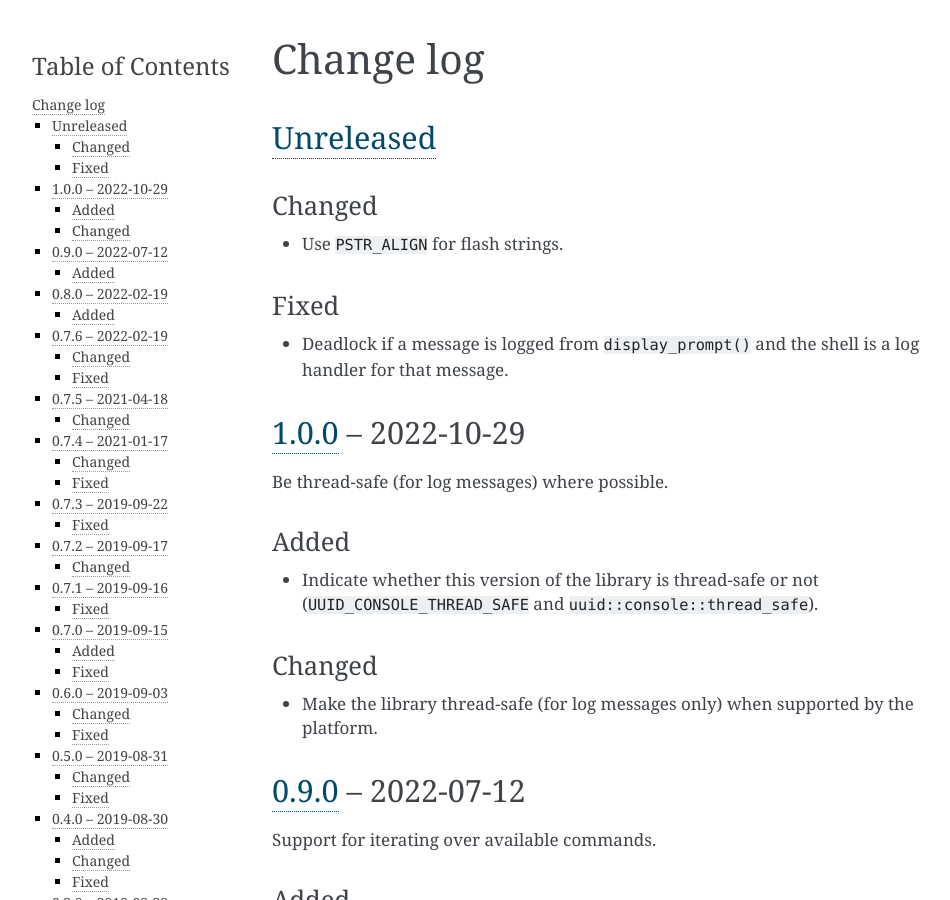
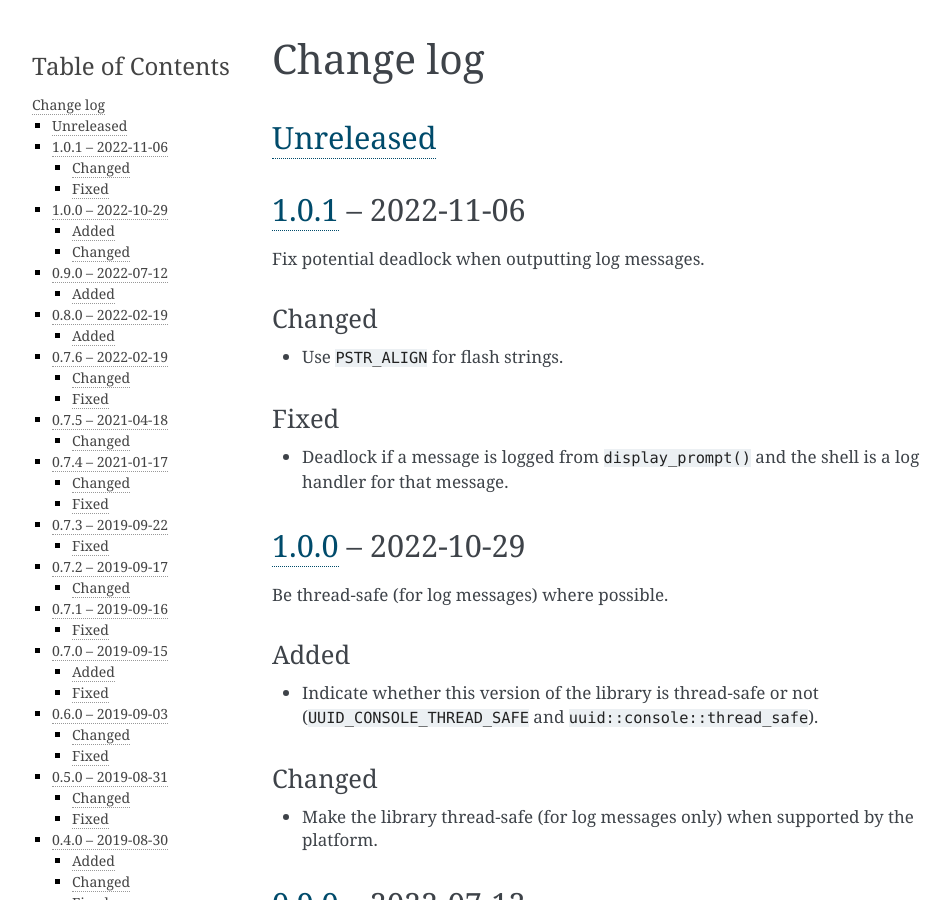
Before and after one commit to nomis/mcu-uuid-console, a Sphinx documentation site: the page built from docs/changelog.rst, in a window 1280 px wide and 900 px high. Shown: the whole window, without its empty margins (148-1098 px from the left). Built offline with Sphinx 7.4.7, drawn with Linux system fonts in a browser that asks for light colours.

Commit message:
Version 1.0.1

```diff
--- a/docs/changelog.rst
+++ b/docs/changelog.rst
@@ -3,6 +3,11 @@ Change log
 
 Unreleased_
 -----------
+
+1.0.1_ |--| 2022-11-06
+----------------------
+
+Fix potential deadlock when outputting log messages.
 
 Changed
 ~~~~~~~
@@ -291,7 +296,8 @@ Added
 
 .. |--| unicode:: U+2013 .. EN DASH
 
-.. _Unreleased: https://github.com/nomis/mcu-uuid-console/compare/1.0.0...HEAD
+.. _Unreleased: https://github.com/nomis/mcu-uuid-console/compare/1.0.1...HEAD
+.. _1.0.1: https://github.com/nomis/mcu-uuid-console/compare/1.0.0...1.0.1
 .. _1.0.0: https://github.com/nomis/mcu-uuid-console/compare/0.9.0...1.0.0
 .. _0.9.0: https://github.com/nomis/mcu-uuid-console/compare/0.8.0...0.9.0
 .. _0.8.0: https://github.com/nomis/mcu-uuid-console/compare/0.7.6...0.8.0
--- a/library.json
+++ b/library.json
@@ -12,7 +12,7 @@
 		"type": "git",
 		"url": "https://github.com/nomis/mcu-uuid-console.git"
 	},
-	"version": "1.0.0",
+	"version": "1.0.1",
 	"license": "GPL-3.0-or-later",
 	"homepage": "https://mcu-uuid-console.readthedocs.io/",
 	"export": {
```
